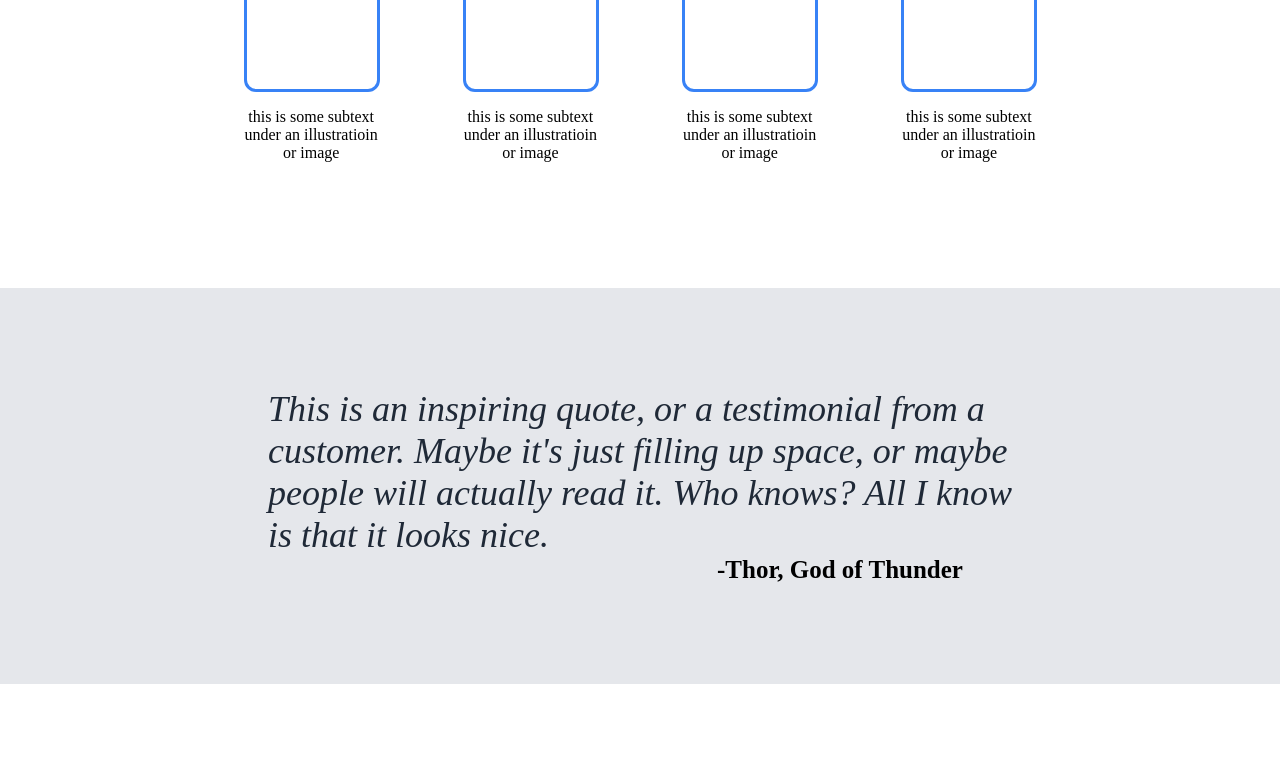
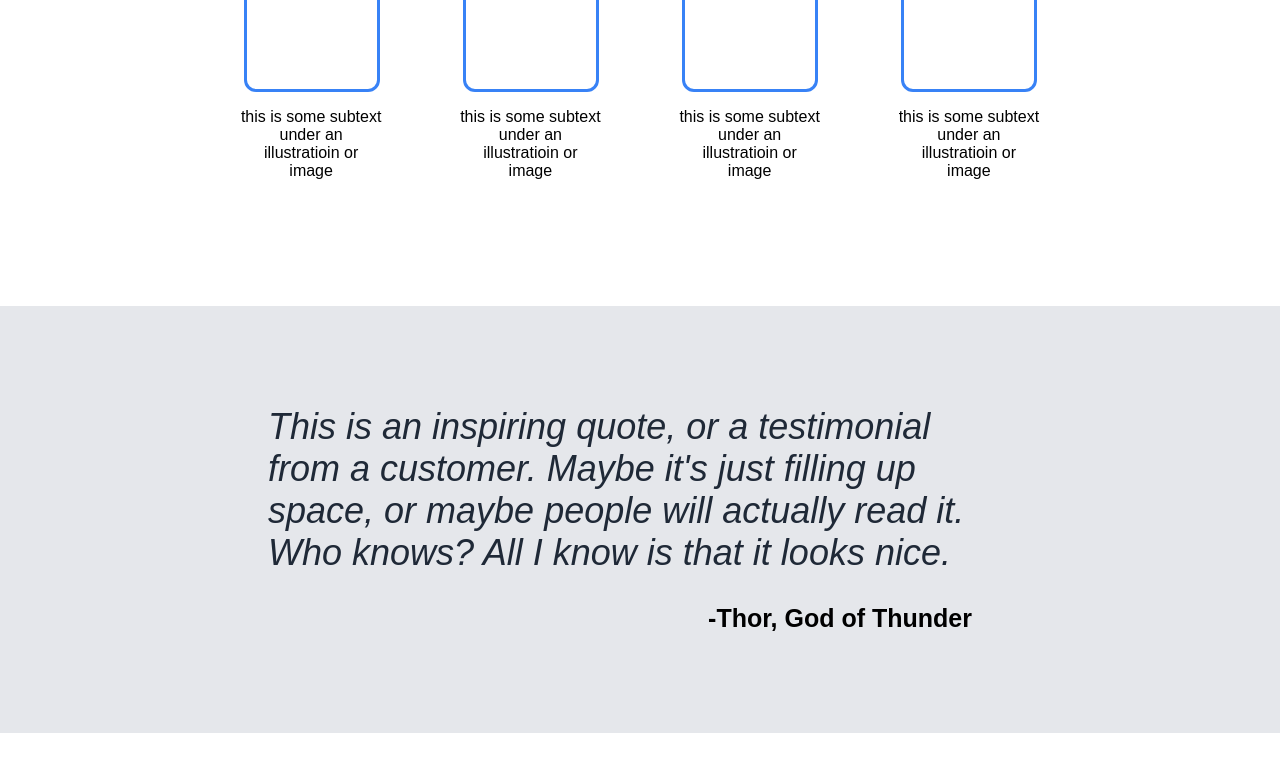
Before and after one commit to Siven505/landing-page, a plain HTML site: page index.html in a window 1280 px wide. Shown: the part 639-1410 px from the top of the page. Drawn offline with Linux system fonts and the light colour scheme.

Commit message:
Updated font family

```diff
--- a/css/styles.css
+++ b/css/styles.css
@@ -3,6 +3,7 @@ body {
     flex-direction: column;
     flex: 1;
     margin: 0;
+    font-family: Arial, Helvetica, sans-serif;
 }
 
 .header {
@@ -147,7 +148,7 @@ body {
 .quote > h2 {
     font-size: 25px;
     font-weight: bold;
-    margin-top: -100px;
+    margin-top: -70px;
     margin-bottom: 100px;
     padding-left: 400px;
 }
```
